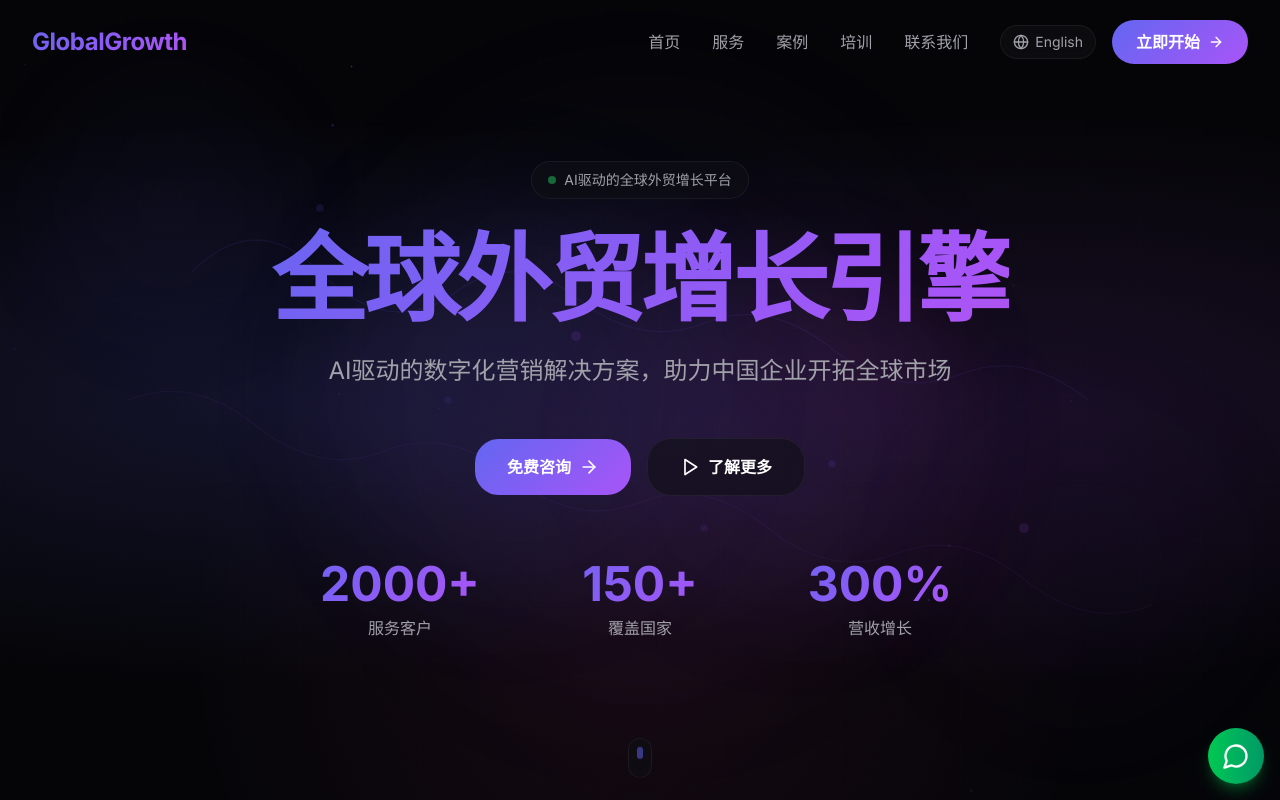
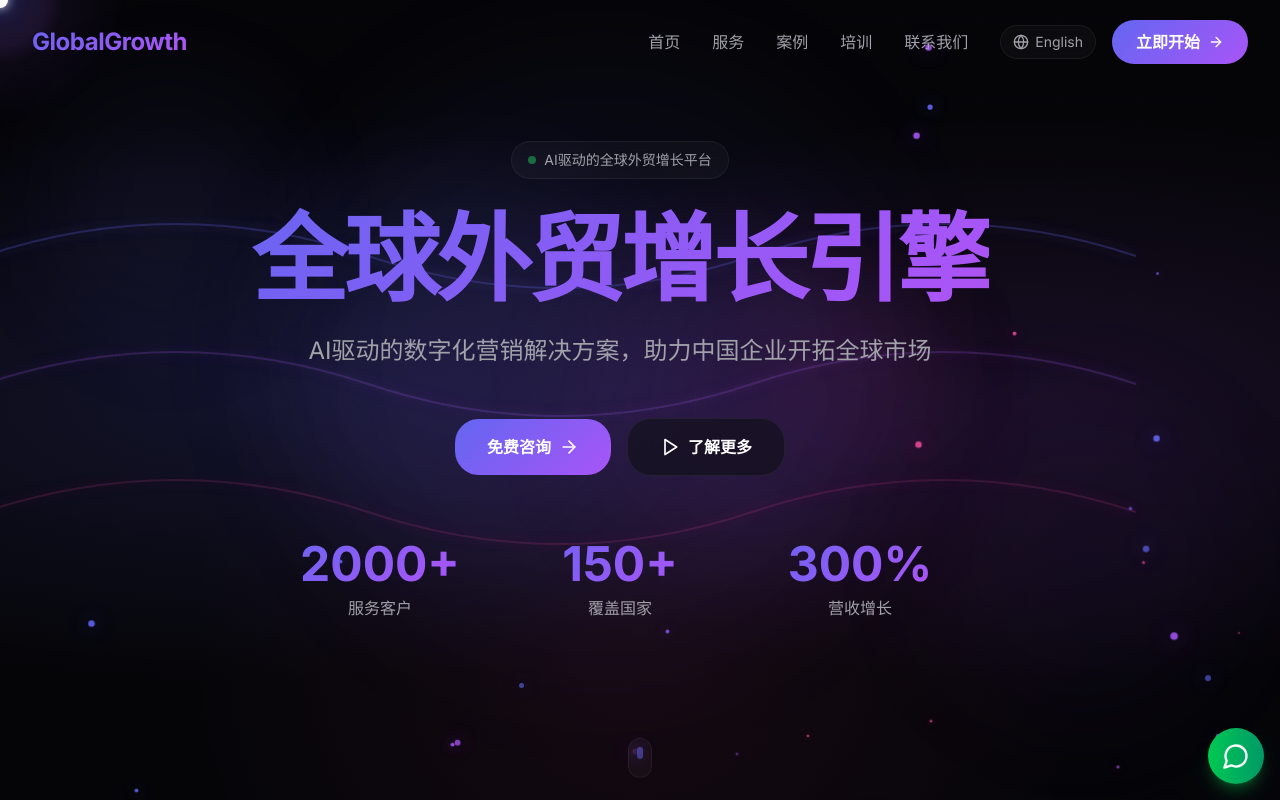
Before and after one commit to feng91534-web/Cyclone, a Next.js app: page / in a window 1280 px wide. Shown: the top 800 px of the page. Built offline with nearby package versions, Linux system fonts and the light colour scheme.

Commit message:
Implement MotionSites.ai Interactive Discovery effect - custom cursor, mouse trail, particle repulsion

```diff
--- a/src/components/Hero.tsx
+++ b/src/components/Hero.tsx
@@ -9,8 +9,16 @@ interface Particle {
   x: number;
   y: number;
   size: number;
-  duration: number;
-  delay: number;
+  baseX: number;
+  baseY: number;
+  speed: number;
+  color: string;
+}
+
+interface TrailPoint {
+  id: number;
+  x: number;
+  y: number;
   opacity: number;
 }
 
@@ -20,16 +28,20 @@ export default function Hero() {
   const mouseX = useMotionValue(0);
   const mouseY = useMotionValue(0);
   const [particles, setParticles] = useState<Particle[]>([]);
+  const [trail, setTrail] = useState<TrailPoint[]>([]);
+  const trailIdRef = useRef(0);
 
   useEffect(() => {
-    const generatedParticles: Particle[] = [...Array(30)].map((_, i) => ({
+    const colors = ['#6366f1', '#8b5cf6', '#a855f7', '#ec4899'];
+    const generatedParticles: Particle[] = [...Array(40)].map((_, i) => ({
       id: i,
       x: Math.random() * 100,
       y: Math.random() * 100,
-      size: Math.random() * 3 + 1,
-      duration: 4 + Math.random() * 3,
-      delay: Math.random() * 3,
-      opacity: Math.random() * 0.5 + 0.2,
+      size: Math.random() * 4 + 2,
+      baseX: Math.random() * 100,
+      baseY: Math.random() * 100,
+      speed: 0.02 + Math.random() * 0.03,
+      color: colors[Math.floor(Math.random() * colors.length)],
     }));
     setParticles(generatedParticles);
   }, []);
@@ -38,10 +50,18 @@ export default function Hero() {
     const handleMouseMove = (e: MouseEvent) => {
       if (containerRef.current) {
         const rect = containerRef.current.getBoundingClientRect();
-        const x = (e.clientX - rect.left) / rect.width - 0.5;
-        const y = (e.clientY - rect.top) / rect.height - 0.5;
+        const x = (e.clientX - rect.left) / rect.width;
+        const y = (e.clientY - rect.top) / rect.height;
         mouseX.set(x);
         mouseY.set(y);
+
+        const newPoint: TrailPoint = {
+          id: trailIdRef.current++,
+          x: (e.clientX - rect.left) / rect.width * 100,
+          y: (e.clientY - rect.top) / rect.height * 100,
+          opacity: 1,
+        };
+        setTrail((prev) => [...prev.slice(-15), newPoint]);
       }
     };
 
@@ -49,22 +69,66 @@ export default function Hero() {
     return () => window.removeEventListener('mousemove', handleMouseMove);
   }, [mouseX, mouseY]);
 
-  const layer1X = useTransform(mouseX, [-0.5, 0.5], [-30, 30]);
-  const layer1Y = useTransform(mouseY, [-0.5, 0.5], [-30, 30]);
-  const layer2X = useTransform(mouseX, [-0.5, 0.5], [-50, 50]);
-  const layer2Y = useTransform(mouseY, [-0.5, 0.5], [-50, 50]);
-  const layer3X = useTransform(mouseX, [-0.5, 0.5], [-70, 70]);
-  const layer3Y = useTransform(mouseY, [-0.5, 0.5], [-70, 70]);
-  const layer4X = useTransform(mouseX, [-0.5, 0.5], [-40, 40]);
-  const layer4Y = useTransform(mouseY, [-0.5, 0.5], [-40, 40]);
-  const contentX = useTransform(mouseX, [-0.5, 0.5], [-15, 15]);
-  const contentY = useTransform(mouseY, [-0.5, 0.5], [-15, 15]);
+  useEffect(() => {
+    const interval = setInterval(() => {
+      setTrail((prev) =>
+        prev
+          .map((point) => ({ ...point, opacity: point.opacity - 0.08 }))
+          .filter((point) => point.opacity > 0)
+      );
+    }, 50);
+    return () => clearInterval(interval);
+  }, []);
+
+  useEffect(() => {
+    const animateParticles = () => {
+      setParticles((prev) =>
+        prev.map((particle) => {
+          let newX = particle.x;
+          let newY = particle.y;
+
+          const dx = mouseX.get() * 100 - particle.x;
+          const dy = mouseY.get() * 100 - particle.y;
+          const distance = Math.sqrt(dx * dx + dy * dy);
+
+          if (distance < 150 && distance > 0) {
+            const force = (150 - distance) / 150;
+            const angle = Math.atan2(dy, dx);
+            newX -= Math.cos(angle) * force * 3;
+            newY -= Math.sin(angle) * force * 3;
+          }
+
+          newX += (particle.baseX - particle.x) * particle.speed;
+          newY += (particle.baseY - particle.y) * particle.speed;
+
+          return { ...particle, x: newX, y: newY };
+        })
+      );
+
+      requestAnimationFrame(animateParticles);
+    };
+
+    const animationId = requestAnimationFrame(animateParticles);
+    return () => cancelAnimationFrame(animationId);
+  }, [mouseX, mouseY]);
+
+  const layer1X = useTransform(mouseX, [0, 1], [-40, 40]);
+  const layer1Y = useTransform(mouseY, [0, 1], [-40, 40]);
+  const layer2X = useTransform(mouseX, [0, 1], [-60, 60]);
+  const layer2Y = useTransform(mouseY, [0, 1], [-60, 60]);
+  const layer3X = useTransform(mouseX, [0, 1], [-80, 80]);
+  const layer3Y = useTransform(mouseY, [0, 1], [-80, 80]);
+  const contentX = useTransform(mouseX, [0, 1], [-20, 20]);
+  const contentY = useTransform(mouseY, [0, 1], [-20, 20]);
+
+  const mouseXPercent = useTransform(mouseX, (val) => `${val * 100}%`);
+  const mouseYPercent = useTransform(mouseY, (val) => `${val * 100}%`);
 
   return (
     <section
       ref={containerRef}
       id="hero"
-      className="relative min-h-screen flex items-center justify-center overflow-hidden"
+      className="relative min-h-screen flex items-center justify-center overflow-hidden cursor-none"
     >
       <div className="absolute inset-0 bg-gradient-hero" />
 
@@ -72,83 +136,144 @@ export default function Hero() {
         className="absolute inset-0"
         style={{ x: layer1X, y: layer1Y }}
       >
-        <div className="absolute top-1/4 left-1/4 w-96 h-96 bg-primary/5 rounded-full blur-3xl" />
-        <div className="absolute bottom-1/4 right-1/4 w-80 h-80 bg-accent/5 rounded-full blur-3xl" />
-        <div className="absolute top-1/2 left-1/2 -translate-x-1/2 -translate-y-1/2 w-[600px] h-[600px] bg-primary/3 rounded-full blur-3xl" />
+        <div className="absolute top-1/4 left-1/4 w-96 h-96 bg-primary/8 rounded-full blur-3xl" />
+        <div className="absolute bottom-1/4 right-1/4 w-80 h-80 bg-accent/8 rounded-full blur-3xl" />
+        <div className="absolute top-1/2 left-1/2 -translate-x-1/2 -translate-y-1/2 w-[600px] h-[600px] bg-primary/5 rounded-full blur-3xl" />
       </motion.div>
 
       <motion.div
-        className="absolute inset-0 opacity-20"
+        className="absolute inset-0 opacity-15"
         style={{ x: layer2X, y: layer2Y }}
       >
         <div className="absolute inset-0" style={{
           backgroundImage: `
-            linear-gradient(rgba(255,255,255,0.03) 1px, transparent 1px),
-            linear-gradient(90deg, rgba(255,255,255,0.03) 1px, transparent 1px)
+            linear-gradient(rgba(99,102,241,0.1) 1px, transparent 1px),
+            linear-gradient(90deg, rgba(99,102,241,0.1) 1px, transparent 1px)
           `,
-          backgroundSize: '60px 60px',
+          backgroundSize: '80px 80px',
         }} />
       </motion.div>
 
       <motion.div
-        className="absolute inset-0 overflow-hidden"
+        className="absolute inset-0"
         style={{ x: layer3X, y: layer3Y }}
       >
+        <svg className="absolute inset-0 w-full h-full" viewBox="0 0 100 100" preserveAspectRatio="xMidYMid slice">
+          <defs>
+            <filter id="lineGlow">
+              <feGaussianBlur stdDeviation="0.5" result="coloredBlur"/>
+              <feMerge>
+                <feMergeNode in="coloredBlur"/>
+                <feMergeNode in="SourceGraphic"/>
+              </feMerge>
+            </filter>
+          </defs>
+          <path
+            d="M5,45 Q20,40 35,45 Q50,50 65,45 Q80,40 95,45"
+            fill="none"
+            stroke="rgba(99,102,241,0.25)"
+            strokeWidth="0.15"
+            filter="url(#lineGlow)"
+          />
+          <path
+            d="M5,55 Q20,50 35,55 Q50,60 65,55 Q80,50 95,55"
+            fill="none"
+            stroke="rgba(168,85,247,0.2)"
+            strokeWidth="0.15"
+            filter="url(#lineGlow)"
+          />
+          <path
+            d="M5,65 Q20,60 35,65 Q50,70 65,65 Q80,60 95,65"
+            fill="none"
+            stroke="rgba(236,72,153,0.15)"
+            strokeWidth="0.15"
+            filter="url(#lineGlow)"
+          />
+        </svg>
+      </motion.div>
+
+      <div className="absolute top-20 left-10 w-64 h-64 bg-primary/8 rounded-full blur-3xl animate-pulse-glow" />
+      <div className="absolute bottom-20 right-10 w-80 h-80 bg-accent/8 rounded-full blur-3xl animate-pulse-glow" style={{ animationDelay: '1s' }} />
+      <div className="absolute top-1/3 right-1/4 w-48 h-48 bg-rose-500/5 rounded-full blur-3xl animate-pulse-glow" style={{ animationDelay: '2s' }} />
+
       {particles.map((particle) => (
         <motion.div
           key={particle.id}
-            className="absolute rounded-full"
+          className="absolute rounded-full pointer-events-none"
           style={{
             left: `${particle.x}%`,
             top: `${particle.y}%`,
             width: particle.size,
             height: particle.size,
-              background: `radial-gradient(circle, rgba(99,102,241,${particle.opacity}) 0%, transparent 70%)`,
+            backgroundColor: particle.color,
+            boxShadow: `0 0 ${particle.size * 4}px ${particle.color}`,
           }}
           animate={{
-              y: [0, -80, 0],
-              x: [0, 20, 0],
-              opacity: [particle.opacity, particle.opacity * 1.5, particle.opacity],
+            scale: [1, 1.3, 1],
+            opacity: [0.6, 0.9, 0.6],
           }}
           transition={{
-              duration: particle.duration,
+            duration: 2 + Math.random() * 2,
             repeat: Infinity,
-              delay: particle.delay,
+            delay: Math.random() * 2,
             ease: 'easeInOut',
           }}
         />
       ))}
-      </motion.div>
+
+      {trail.map((point) => (
+        <motion.div
+          key={point.id}
+          className="absolute rounded-full pointer-events-none"
+          style={{
+            left: `${point.x}%`,
+            top: `${point.y}%`,
+            width: 12,
+            height: 12,
+            opacity: point.opacity * 0.4,
+            background: 'radial-gradient(circle, rgba(99,102,241,0.8) 0%, rgba(168,85,247,0.4) 50%, transparent 70%)',
+            boxShadow: '0 0 20px rgba(99,102,241,0.6), 0 0 40px rgba(168,85,247,0.3)',
+            transform: 'translate(-50%, -50%)',
+          }}
+          initial={{ scale: 0 }}
+          animate={{ scale: [0.5, 1.5], opacity: [0.6, 0] }}
+          transition={{ duration: 0.8, ease: 'easeOut' }}
+        />
+      ))}
 
       <motion.div
-        className="absolute inset-0 opacity-30"
-        style={{ x: layer4X, y: layer4Y }}
-      >
-        <svg className="absolute inset-0 w-full h-full" viewBox="0 0 100 100" preserveAspectRatio="xMidYMid slice">
-          <path
-            d="M15,40 Q20,35 25,40 Q30,45 35,42 Q40,38 45,42 Q50,46 55,44 Q60,42 65,46 Q70,50 75,48 Q80,46 85,50"
-            fill="none"
-            stroke="rgba(99,102,241,0.3)"
-            strokeWidth="0.1"
+        className="absolute w-64 h-64 rounded-full pointer-events-none"
+        style={{
+          left: mouseXPercent,
+          top: mouseYPercent,
+          background: 'radial-gradient(circle, rgba(99,102,241,0.08) 0%, rgba(168,85,247,0.05) 40%, transparent 70%)',
+          transform: 'translate(-50%, -50%)',
+        }}
+        transition={{ type: 'spring', stiffness: 50, damping: 28 }}
       />
-          <path
-            d="M10,50 Q15,48 20,52 Q25,56 30,54 Q35,52 40,56 Q45,60 50,58 Q55,56 60,60 Q65,64 70,62 Q75,60 80,64 Q85,68 90,66"
-            fill="none"
-            stroke="rgba(168,85,247,0.2)"
-            strokeWidth="0.1"
+
+      <motion.div
+        className="absolute w-32 h-32 rounded-full pointer-events-none"
+        style={{
+          left: mouseXPercent,
+          top: mouseYPercent,
+          background: 'radial-gradient(circle, rgba(99,102,241,0.15) 0%, rgba(168,85,247,0.1) 50%, transparent 70%)',
+          transform: 'translate(-50%, -50%)',
+        }}
+        transition={{ type: 'spring', stiffness: 100, damping: 30 }}
       />
-          <circle cx="25" cy="35" r="0.3" fill="rgba(99,102,241,0.4)" />
-          <circle cx="45" cy="45" r="0.4" fill="rgba(168,85,247,0.4)" />
-          <circle cx="65" cy="55" r="0.3" fill="rgba(99,102,241,0.4)" />
-          <circle cx="80" cy="60" r="0.4" fill="rgba(168,85,247,0.4)" />
-          <circle cx="35" cy="50" r="0.3" fill="rgba(99,102,241,0.3)" />
-          <circle cx="55" cy="60" r="0.3" fill="rgba(168,85,247,0.3)" />
-        </svg>
-      </motion.div>
 
-      <div className="absolute top-20 left-10 w-64 h-64 bg-primary/5 rounded-full blur-3xl animate-pulse-glow" />
-      <div className="absolute bottom-20 right-10 w-80 h-80 bg-accent/5 rounded-full blur-3xl animate-pulse-glow" style={{ animationDelay: '1s' }} />
-      <div className="absolute top-1/3 right-1/4 w-48 h-48 bg-rose-500/3 rounded-full blur-3xl animate-pulse-glow" style={{ animationDelay: '2s' }} />
+      <motion.div
+        className="absolute w-4 h-4 rounded-full pointer-events-none z-50"
+        style={{
+          left: mouseXPercent,
+          top: mouseYPercent,
+          backgroundColor: '#ffffff',
+          boxShadow: '0 0 10px rgba(255,255,255,0.8), 0 0 20px rgba(99,102,241,0.6)',
+          transform: 'translate(-50%, -50%)',
+        }}
+        transition={{ type: 'spring', stiffness: 200, damping: 30 }}
+      />
 
       <motion.div
         className="relative z-10 max-w-7xl mx-auto px-4 sm:px-6 lg:px-8 py-32"
@@ -159,7 +284,7 @@ export default function Hero() {
             initial={{ opacity: 0, y: 20 }}
             animate={{ opacity: 1, y: 0 }}
             transition={{ duration: 0.6 }}
-            className="inline-flex items-center space-x-2 glass px-4 py-2 rounded-full mb-8"
+            className="inline-flex items-center space-x-2 glass-light px-4 py-2 rounded-full mb-8"
           >
             <span className="w-2 h-2 bg-success rounded-full animate-pulse" />
             <span className="text-sm text-foreground-subtle">{t.hero.badge}</span>
@@ -243,7 +368,7 @@ export default function Hero() {
         <motion.div
           animate={{ y: [0, 10, 0] }}
           transition={{ duration: 2, repeat: Infinity }}
-          className="w-6 h-10 glass rounded-full flex justify-center pt-2"
+          className="w-6 h-10 glass-light rounded-full flex justify-center pt-2"
         >
           <div className="w-1.5 h-3 bg-primary rounded-full animate-pulse" />
         </motion.div>
```
Lines whose indentation alone changed are shown as unchanged.
